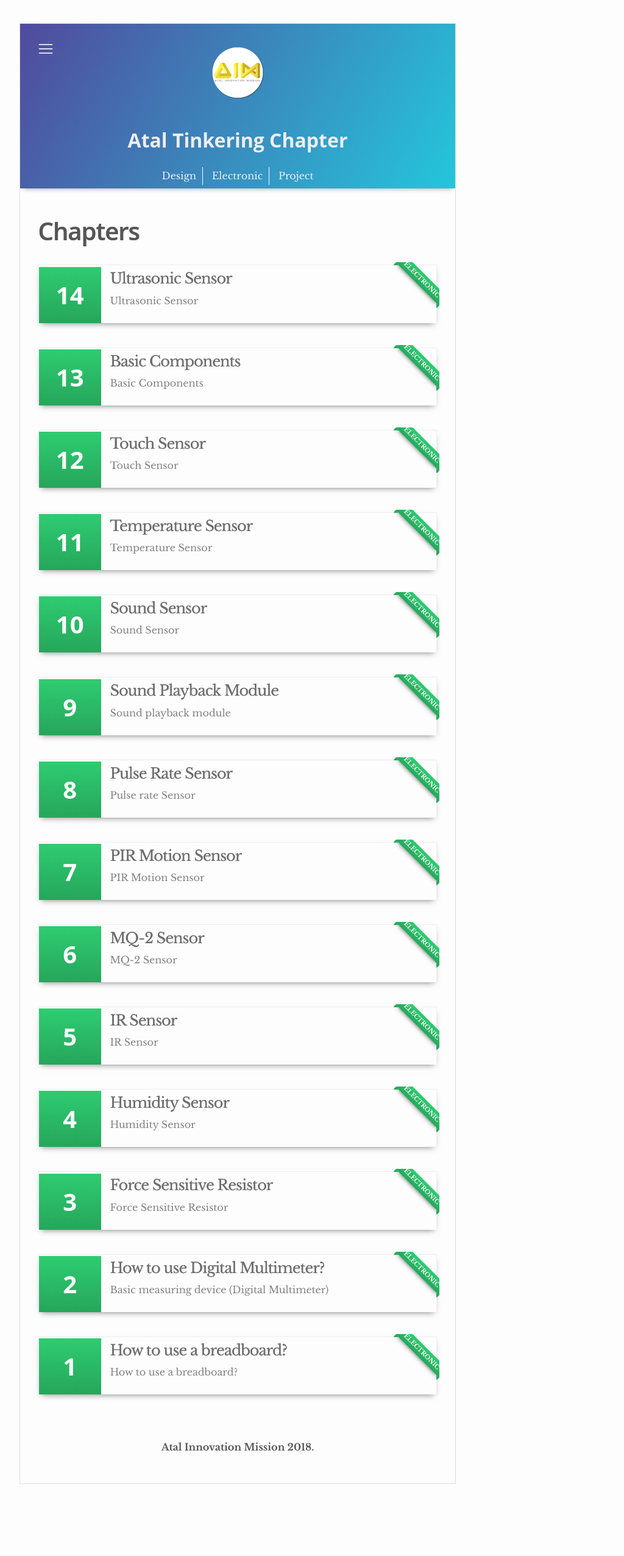
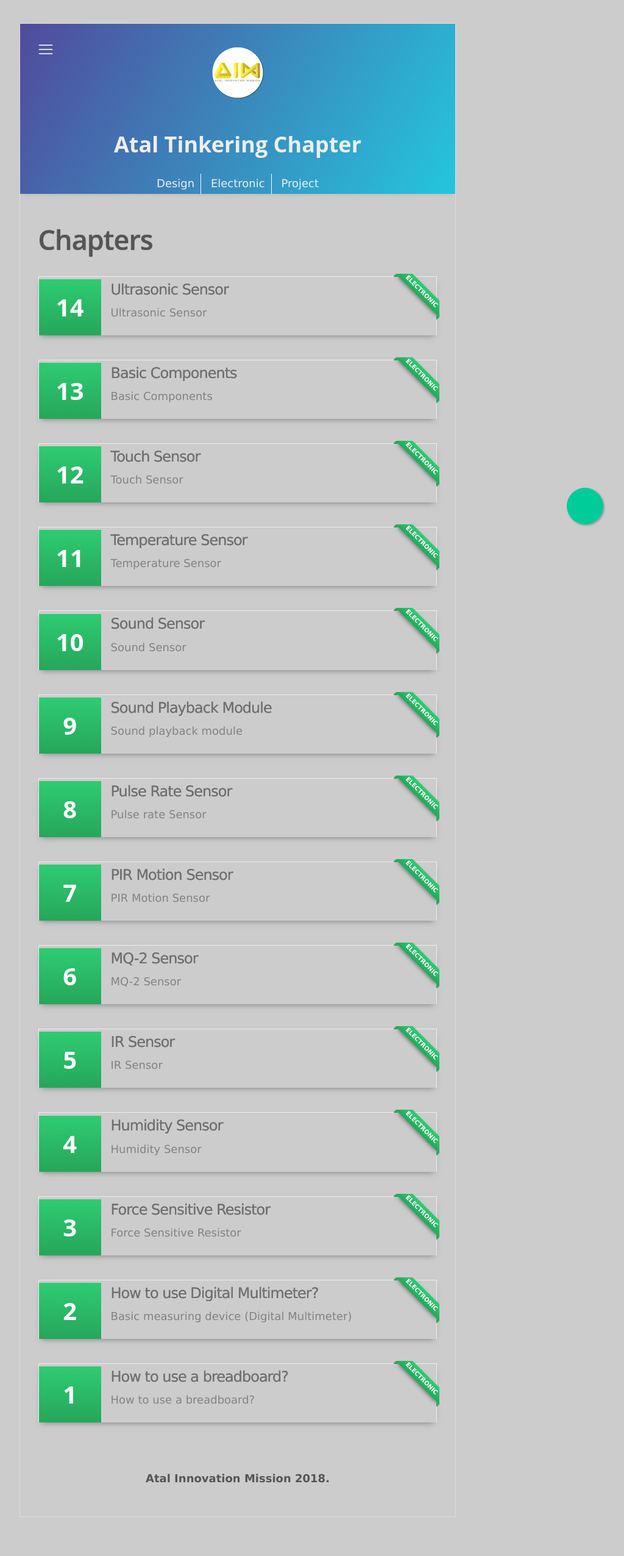
Before and after one commit to yugn27/atel, a Jekyll site: the page built from index.html, in a window 1280 px wide. Shown: the whole page at 61% size, without its empty margins (250-1274 px from the left). Built offline with Jekyll 4.4.1, drawn with Linux system fonts in a browser that asks for light colours; before the commit the page ends 2498 px from its top, so only the background shows below that.

Commit message:
Update index.html

```diff
--- a/index.html
+++ b/index.html
@@ -14,3 +14,35 @@ menu: no
     {% endfor %}
 </div>
 </div>
+
+<a href="technoventor.in" class="float">
+<i class="fa fa-shopping-cart my-float"></i>
+</a>
+
+
+<style>
+*{padding:0;margin:0;}
+
+body{
+	font-family:Verdana, Geneva, sans-serif;
+	font-size:18px;
+	background-color:#CCC;
+}
+
+.float{
+	position:fixed;
+	width:60px;
+	height:60px;
+	bottom:40px;
+	right:40px;
+	background-color:#0C9;
+	color:#FFF;
+	border-radius:50px;
+	text-align:center;
+	box-shadow: 2px 2px 3px #999;
+}
+
+.my-float{
+	margin-top:22px;
+}
+</style>
```
